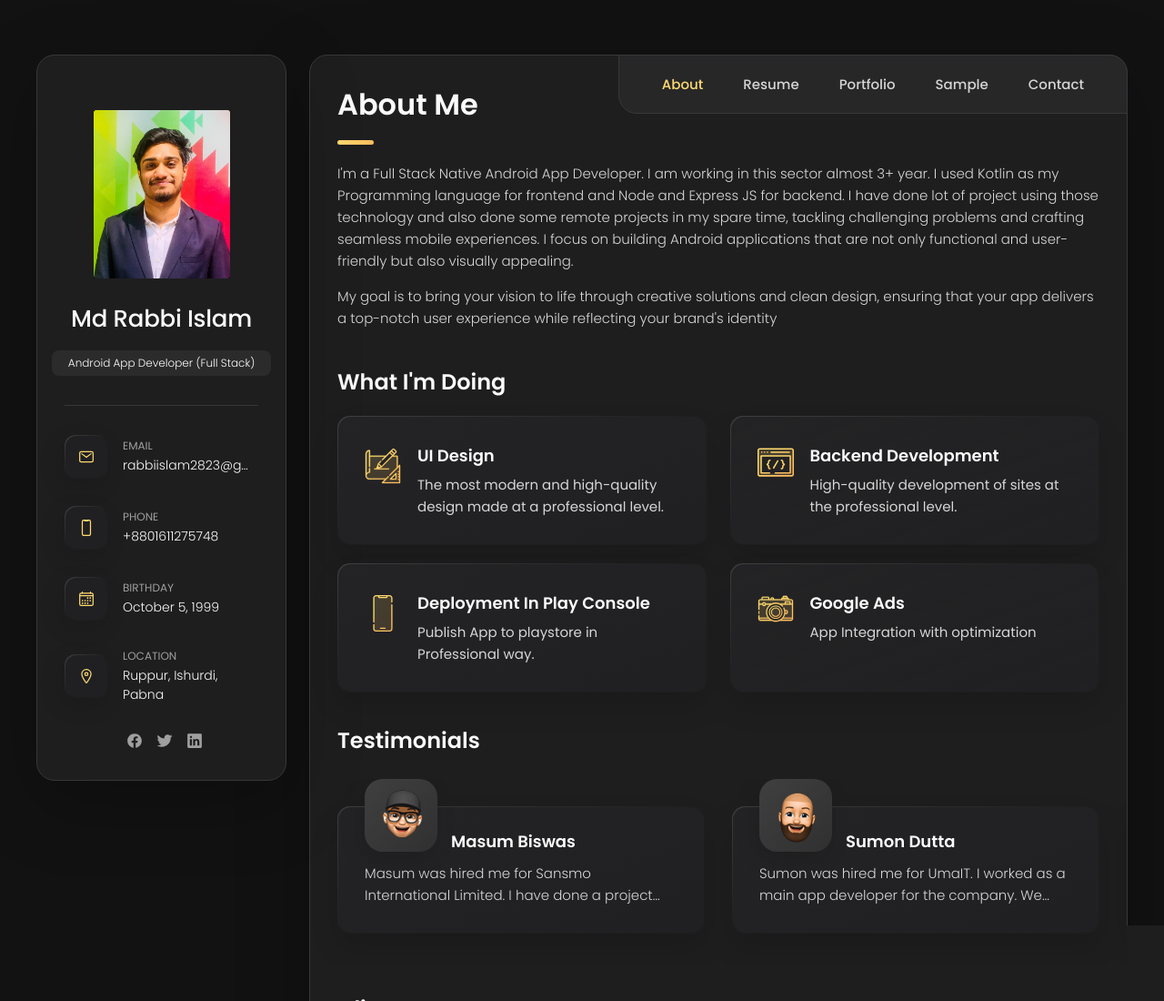
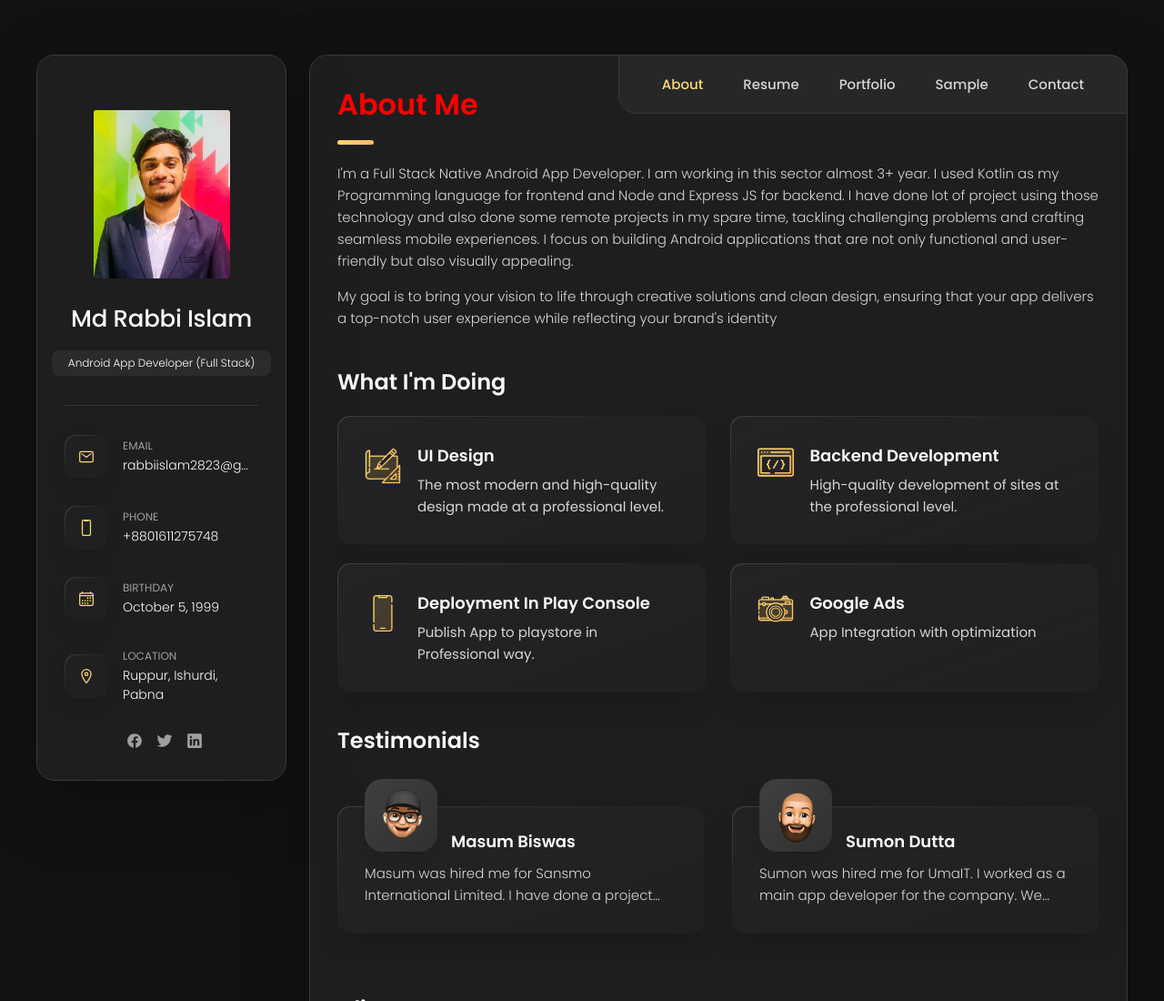
Before and after one commit to rabbi-islam/portfolio, a plain HTML site: page index.html in a window 1280 px wide. Shown: the top 1100 px of the page at 91% size. Drawn offline with nearby package versions, Linux system fonts and the light colour scheme.

Commit message:
change color

```diff
--- a/index.html
+++ b/index.html
@@ -180,7 +180,7 @@
       <article class="about  active" data-page="about">
 
         <header>
-          <h2 class="h2 article-title">About me</h2>
+          <h2 style="color:red;" class="h2 article-title">About me</h2>
         </header>
 
         <section class="about-text">
```
